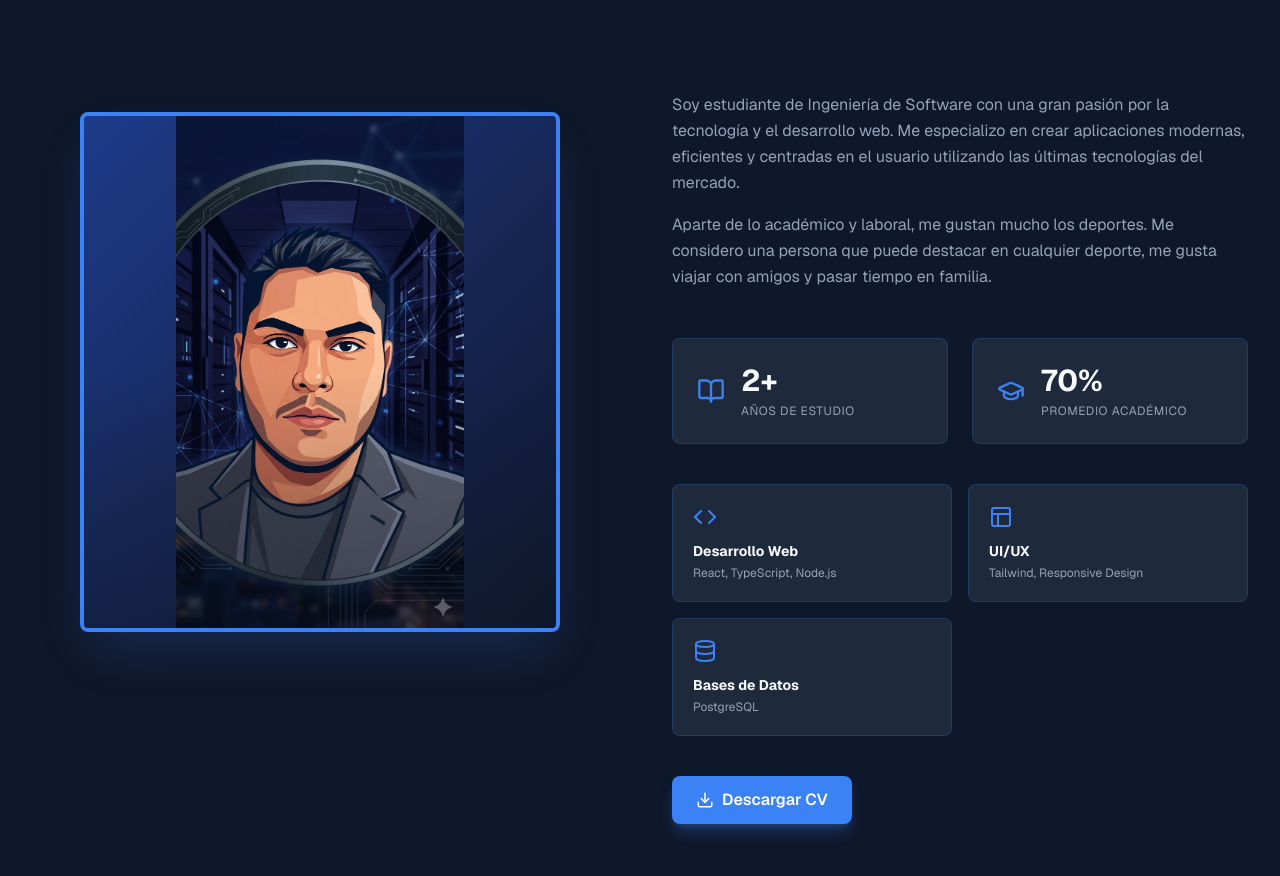
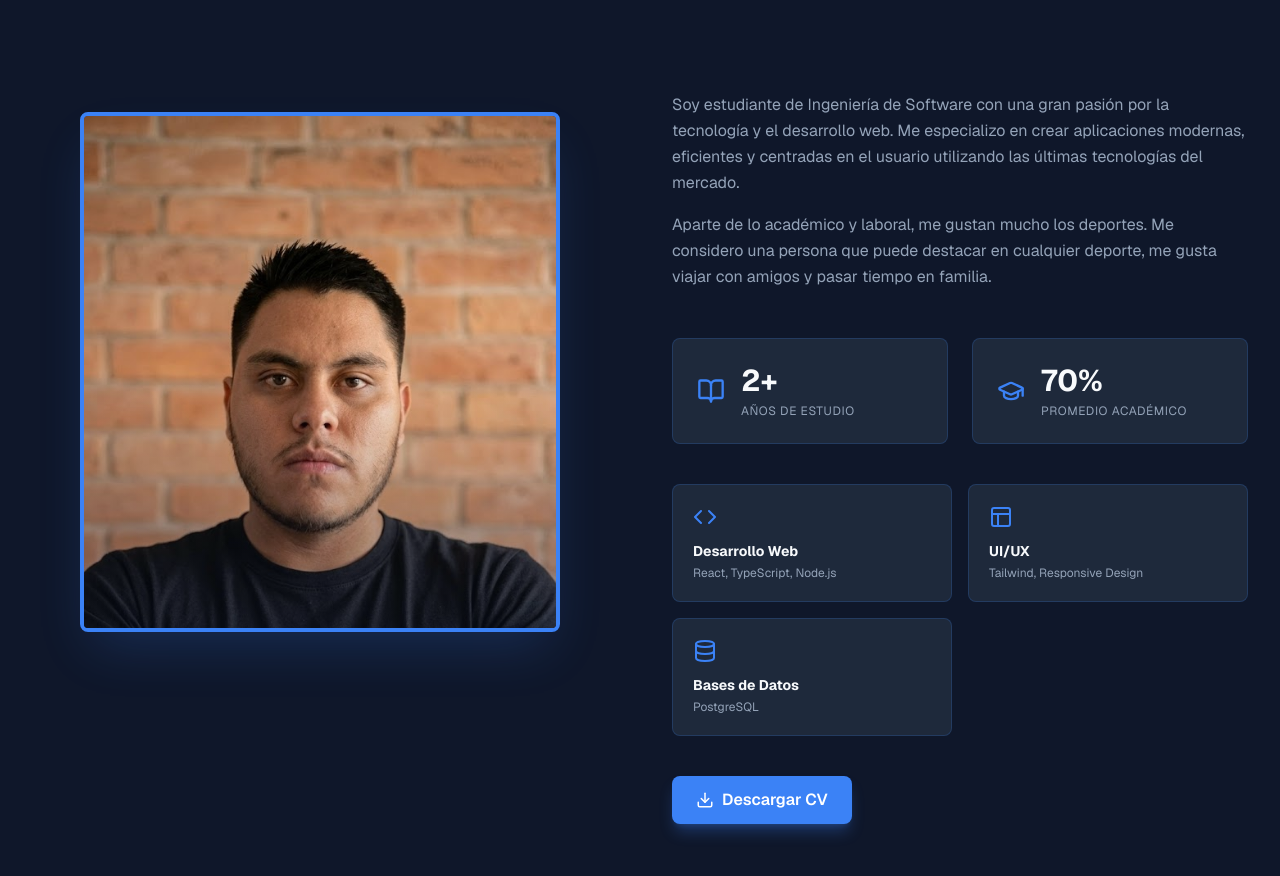
Before and after one commit to jManuel0/Portafolio-Personal, a Next.js app: page / in a window 1280 px wide. Shown: the part 1008-1884 px from the top of the page. Built offline with nearby package versions, Linux system fonts and the light colour scheme; no server answers.

Commit message:
Revert: restore original About image

```diff
--- a/app/components/About.tsx
+++ b/app/components/About.tsx
@@ -32,8 +32,8 @@ export default function About() {
             <div className="relative">
               <div className="border-4 border-[#3B82F6] rounded-lg overflow-hidden shadow-2xl shadow-[#3B82F6]/20"
                 style={{ position: "relative", width: "min(480px, 90vw)", height: "min(520px, 97vw)", background: "linear-gradient(135deg, #1E3A8A, #0F172A)" }}>
-                <Image src="/avatar1.png" alt="Sobre mí" fill
-                  style={{ objectFit: "contain", objectPosition: "center" }} />
+                <Image src="/portafolio2.jpg" alt="Sobre mí" fill
+                  style={{ objectFit: "cover", objectPosition: "center top" }} />
                 <div className="absolute inset-0 bg-gradient-to-t from-[#0F172A] via-transparent to-transparent opacity-40" />
               </div>
               <div className="absolute -top-4 -left-4 sm:-top-6 sm:-left-6 w-16 sm:w-24 h-16 sm:h-24 border-4 border-[#3B82F6]/30 rounded-lg -z-10" />
```
Also changed, not shown: public/avatar1.png (deleted).
